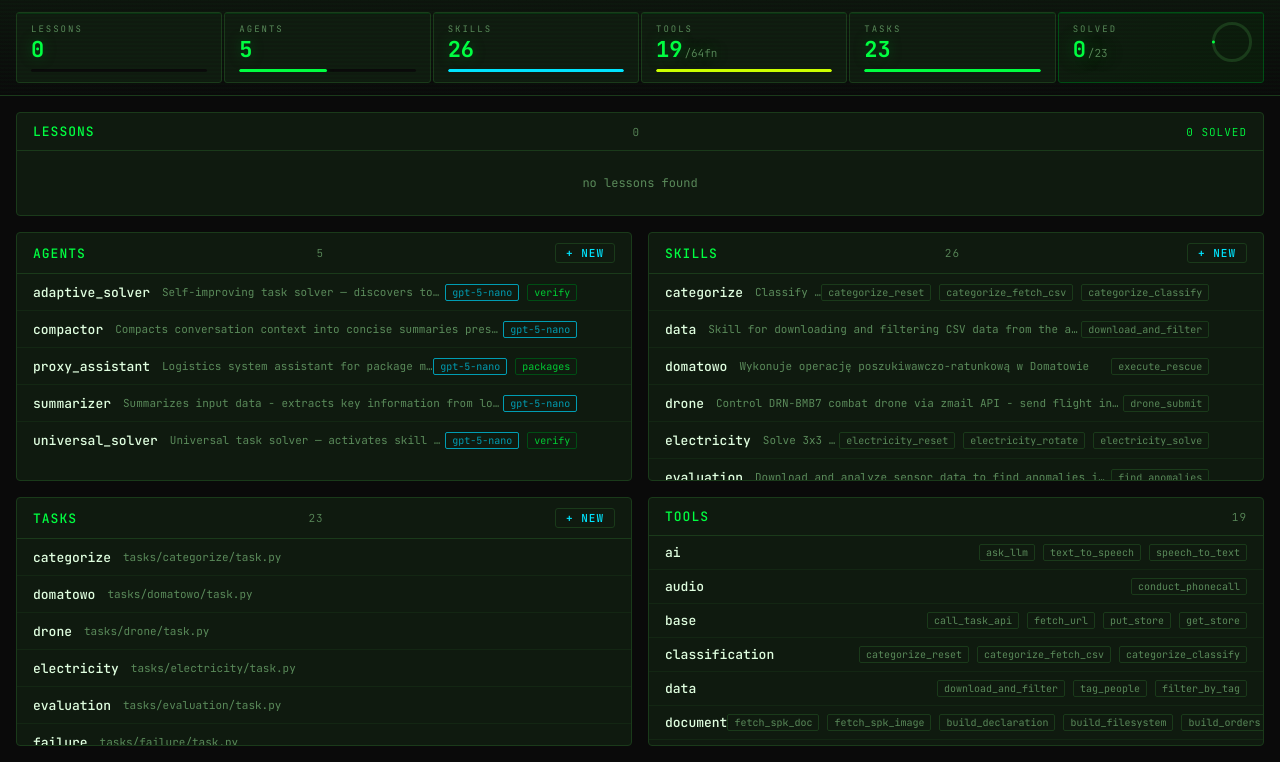
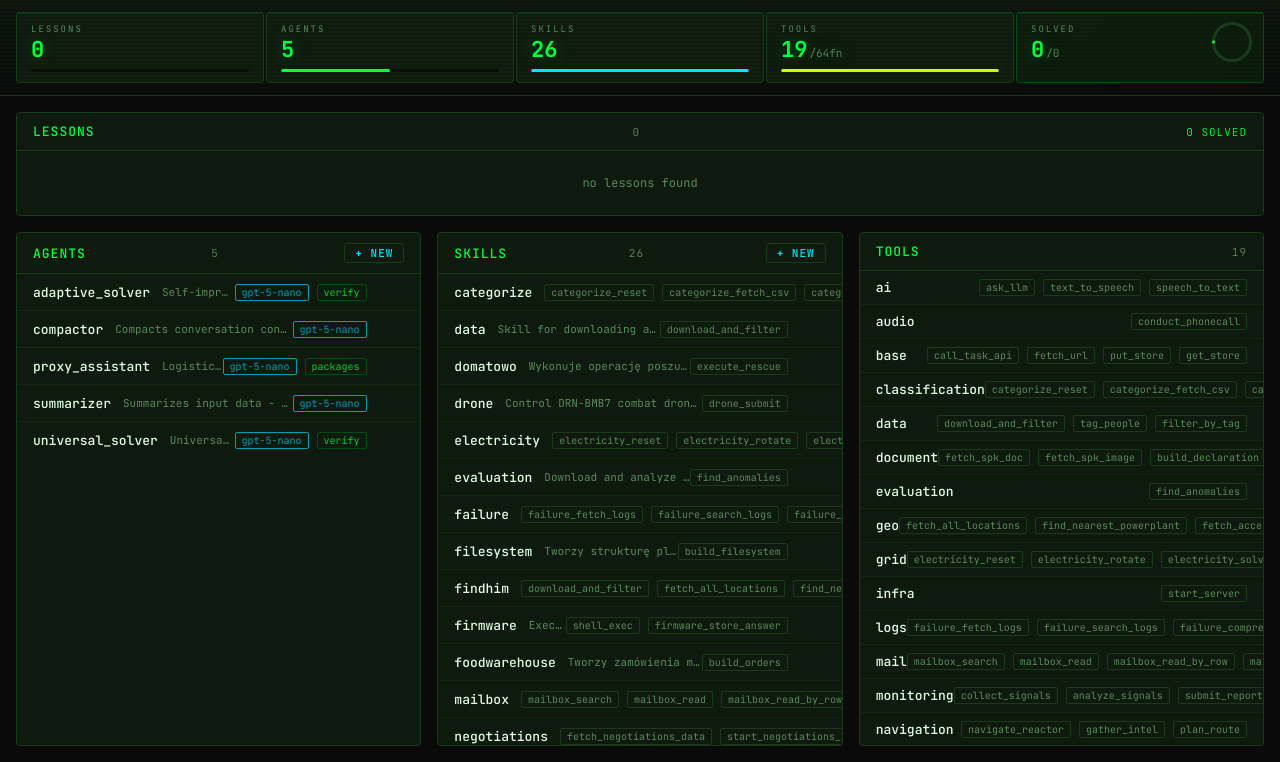
Before and after one commit to riposta/aidevs4, a Flask app: page / in a window 1280 px wide. Shown: the part 51-813 px from the top of the page. Run offline with Flask 3, Linux system fonts and the light colour scheme; some libraries are stand-ins or nearby versions.

Commit message:
refactor: remove tasks/ layer, run.py directly uses lessons
- run.py accepts task name or lesson prefix, resolves to lesson file
- Removed Tasks section from GUI dashboard
- Dashboard now: Lessons (full-width) + Agents/Skills/Tools (3-col)
- Solved ring uses lessons count instead of tasks count
- Fallback to legacy tasks/ for proxy and special cases

Co-Authored-By: Claude Opus 4.6 (1M context) <noreply@anthropic.com>

```diff
--- a/gui/app.py
+++ b/gui/app.py
@@ -157,7 +157,6 @@ def _scan_tools() -> list[dict]:
 def dashboard():
     agents = _scan_items(AGENTS_DIR, ".md")
     skills = _scan_items(SKILLS_DIR, ".md")
-    tasks = _scan_tasks()
     tools = _scan_tools()
     results = _scan_results()
     lessons = _scan_lessons()
@@ -165,11 +164,10 @@ def dashboard():
               if data.get("response", {}).get("code", -1) == 0}
     logs = {p.stem for p in LOGS_DIR.glob("*.log")} if LOGS_DIR.exists() else set()
     total_fns = sum(len(t["functions"]) for t in tools)
-    # Count learned skills in memory/
     memory_dir = PROJECT_ROOT / "memory" / "skills"
     learned = {p.stem for p in memory_dir.glob("*.md")} if memory_dir.exists() else set()
     return render_template("dashboard.html", logs=logs, solved=solved, total_fns=total_fns,
-                           agents=agents, skills=skills, tasks=tasks, tools=tools,
+                           agents=agents, skills=skills, tools=tools,
                            results=results, lessons=lessons, learned=learned)
 
 
--- a/gui/static/style.css
+++ b/gui/static/style.css
@@ -304,11 +304,11 @@ a:hover { color: var(--green); text-shadow: 0 0 8px var(--green); }
 /* Dashboard */
 .dashboard {
     display: grid;
-    grid-template-columns: 1fr 1fr;
+    grid-template-columns: 1fr 1fr 1fr;
     gap: 16px;
     padding: 16px;
     height: calc(100vh - 49px - 85px);
-    grid-template-rows: auto 1fr 1fr;
+    grid-template-rows: auto 1fr;
     overflow: hidden;
 }
 
--- a/gui/templates/dashboard.html
+++ b/gui/templates/dashboard.html
@@ -24,18 +24,13 @@
         <div class="cpanel-value">{{ tools|length }}<span class="cpanel-sub">/{{ total_fns }}fn</span></div>
         <div class="cpanel-bar"><div class="cpanel-bar-fill cpanel-bar-yellow" style="width:{{ [total_fns * 3, 100]|min }}%"></div></div>
     </div>
-    <div class="cpanel-stat">
-        <div class="cpanel-label">TASKS</div>
-        <div class="cpanel-value">{{ tasks|length }}</div>
-        <div class="cpanel-bar"><div class="cpanel-bar-fill cpanel-bar-green" style="width:{{ [tasks|length * 5, 100]|min }}%"></div></div>
-    </div>
     <div class="cpanel-stat cpanel-stat-main">
         <div class="cpanel-label">SOLVED</div>
-        <div class="cpanel-value cpanel-solved">{{ solved|length }}<span class="cpanel-sub">/{{ tasks|length }}</span></div>
+        <div class="cpanel-value cpanel-solved">{{ solved|length }}<span class="cpanel-sub">/{{ lessons|length }}</span></div>
         <div class="cpanel-ring">
             <svg viewBox="0 0 36 36">
                 <path class="cpanel-ring-bg" d="M18 2.0845 a 15.9155 15.9155 0 0 1 0 31.831 a 15.9155 15.9155 0 0 1 0 -31.831"/>
-                <path class="cpanel-ring-fill" stroke-dasharray="{{ (solved|length / [tasks|length, 1]|max * 100)|round }}, 100" d="M18 2.0845 a 15.9155 15.9155 0 0 1 0 31.831 a 15.9155 15.9155 0 0 1 0 -31.831"/>
+                <path class="cpanel-ring-fill" stroke-dasharray="{{ (solved|length / [lessons|length, 1]|max * 100)|round }}, 100" d="M18 2.0845 a 15.9155 15.9155 0 0 1 0 31.831 a 15.9155 15.9155 0 0 1 0 -31.831"/>
             </svg>
         </div>
     </div>
@@ -135,36 +130,6 @@
         </ul>
     </div>
 
-    <!-- Tasks -->
-    <div class="section">
-        <div class="section-header">
-            Tasks <span class="count">{{ tasks|length }}</span>
-            <a href="/new/task" class="btn-new">+ new</a>
-        </div>
-        <ul class="item-list">
-        {% for t in tasks %}
-            <li class="item">
-                <a href="/edit/{{ t.path }}" class="item-name">{{ t.name }}</a>
-                <span class="item-desc">{{ t.path }}</span>
-                {% if t.name in results and extract_flag(results[t.name]) %}
-                    <span class="tag tag-flag">solved</span>
-                {% endif %}
-                <div class="item-actions">
-                    {% if t.name in logs %}
-                        <a href="/log/{{ t.name }}" class="btn-icon btn-log">log</a>
-                    {% endif %}
-                    {% if t.name in results %}
-                        <a href="/result/{{ t.name }}" class="btn-icon btn-result">result</a>
-                    {% endif %}
-                    <a href="/run/{{ t.name }}" class="btn-icon btn-run">run</a>
-                </div>
-            </li>
-        {% else %}
-            <li class="empty">no tasks found</li>
-        {% endfor %}
-        </ul>
-    </div>
-
     <!-- Tools -->
     <div class="section">
         <div class="section-header">
```
Also changed, not shown: run.py (+38 -6 lines).
